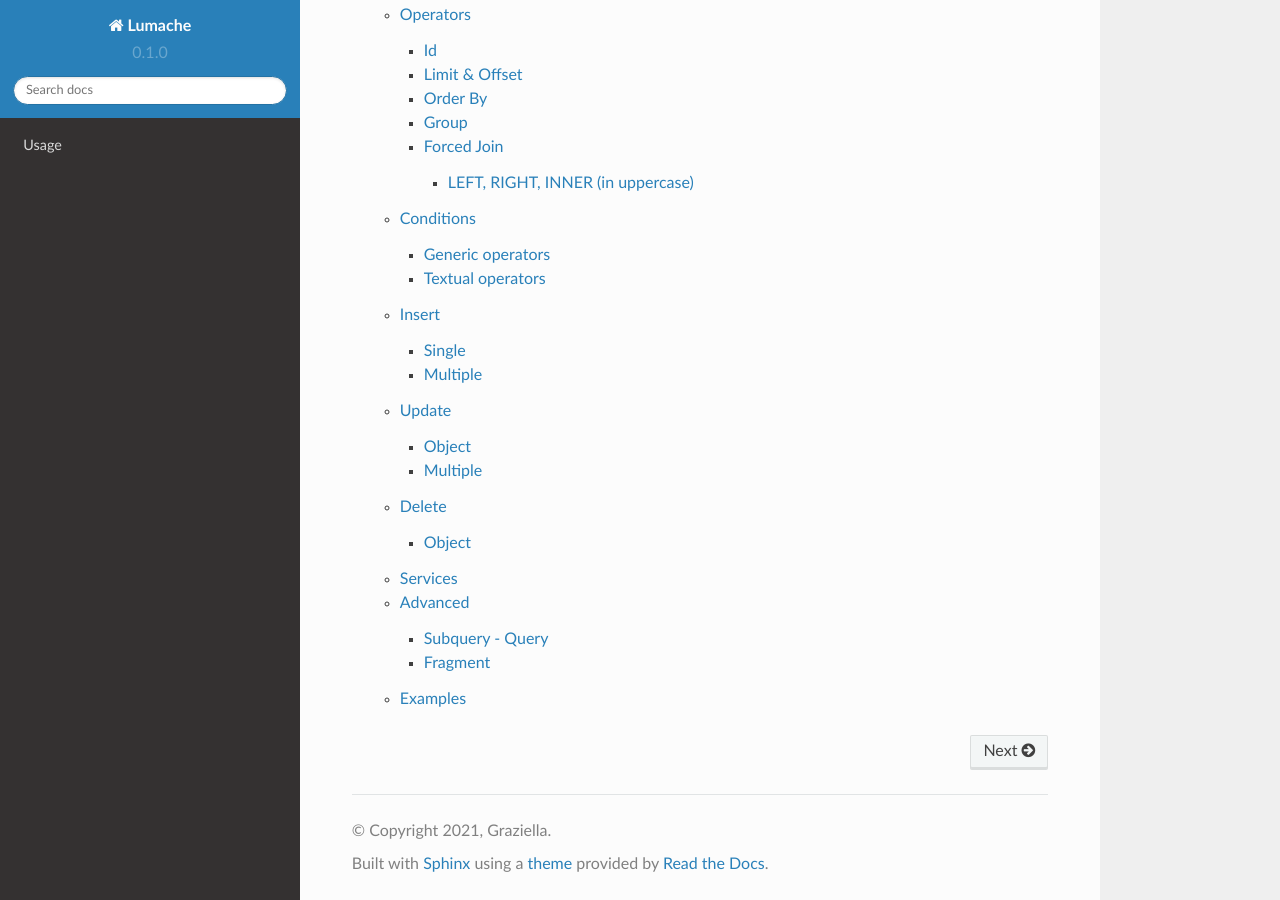
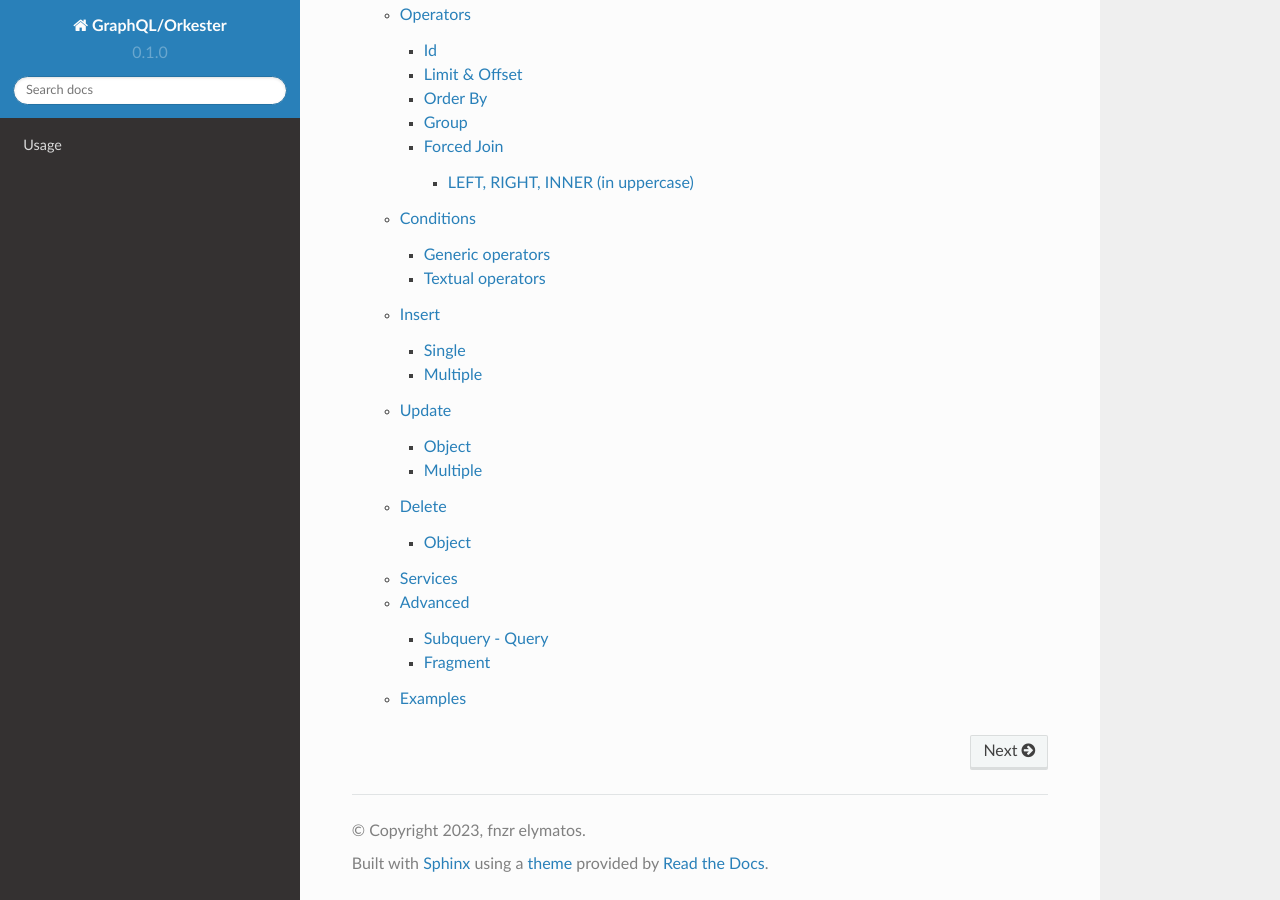
Before and after one commit to elymatos/orkester-graphql-docs, a Sphinx documentation site: the page built from docs/source/index.rst, in a window 1280 px wide and 900 px high, scrolled down 525 px. Built offline with Sphinx 7.4.7 and the Read the Docs theme 2.0.0, drawn with Linux system fonts in a browser that asks for light colours.

Commit message:
Update conf.py

```diff
--- a/docs/source/conf.py
+++ b/docs/source/conf.py
@@ -2,9 +2,9 @@
 
 # -- Project information
 
-project = 'Lumache'
-copyright = '2021, Graziella'
-author = 'Graziella'
+project = 'GraphQL/Orkester'
+copyright = '2023, fnzr elymatos'
+author = 'fnzr'
 
 release = '0.1'
 version = '0.1.0'
```
